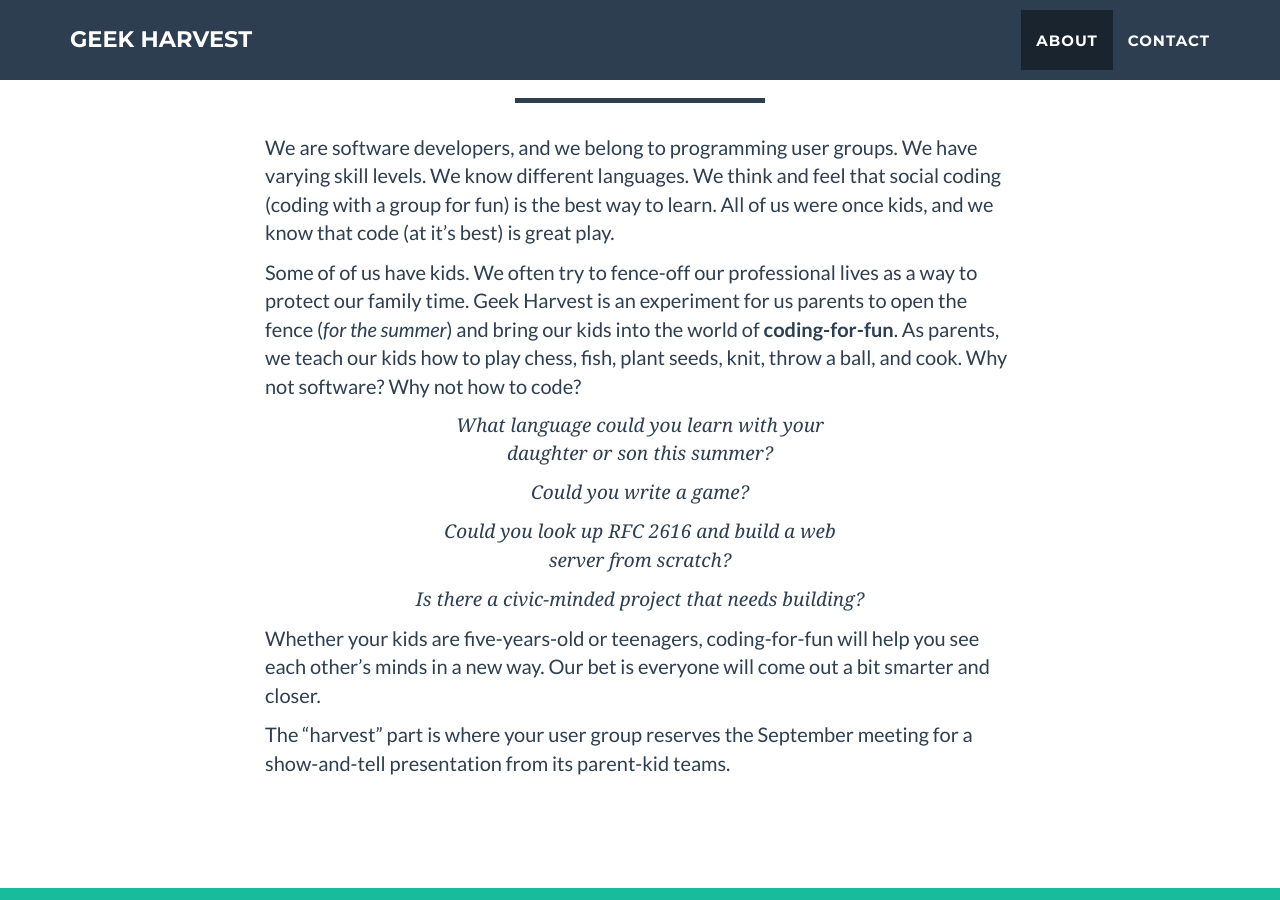
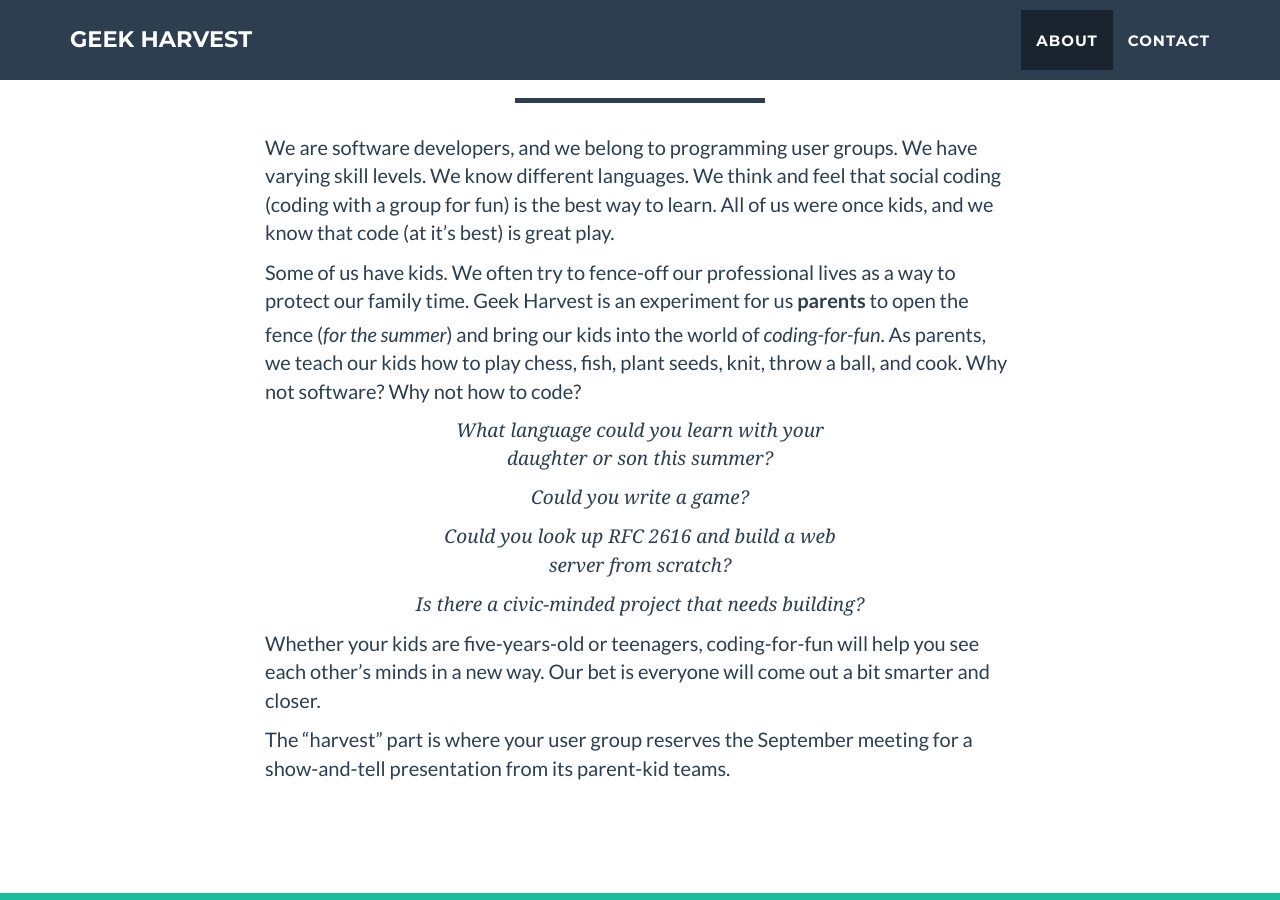
Before and after one commit to geekharvest/geekharvest.github.io, a Jekyll site: the page built from index.html, in a window 1280 px wide and 900 px high, scrolled down 846 px. Built offline with Jekyll 4.4.1, drawn with Linux system fonts in a browser that asks for light colours.

Commit message:
Typo. Added big brother big sister popover

```diff
--- a/_includes/about.html
+++ b/_includes/about.html
@@ -18,8 +18,13 @@ We think and feel that social coding (coding with a group for fun) is the best w
 All of us were once kids, and we know that code (at it’s best) is great play.
 </p>
 <p>
-Some of of us have kids. We often try to fence-off our professional lives as a way to protect our family time.
-Geek Harvest is an experiment for us parents to open the fence (<em>for the summer</em>) and bring our kids into the world of <strong>coding-for-fun</strong>.
+Some of us have kids. We often try to fence-off our professional lives as a way to protect our family time.
+Geek Harvest is an experiment for us
+<label data-toggle="popover" title="Parent" data-content="Substituting 'Big Brother' or 'Big Sister' for 'parent' is a great idea picked up from #WHMeetup">
+    parents
+</label>
+
+to open the fence (<em>for the summer</em>) and bring our kids into the world of <em>coding-for-fun</em>.
 As parents, we teach our kids how to play chess, fish, plant seeds, knit, throw a ball, and cook.
 Why not software? Why not how to code?
 </p>
@@ -38,6 +43,14 @@ Our bet is everyone will come out a bit smarter and closer.
 <p>
 The “harvest” part is where your user group reserves the September meeting for a show-and-tell presentation from its parent-kid teams.
 </p>
+
+
+
+
+
+
+
+
                 </div>
             </div>
         </div>
```
Also changed, not shown: _includes/js.html (+8 -0 lines).
